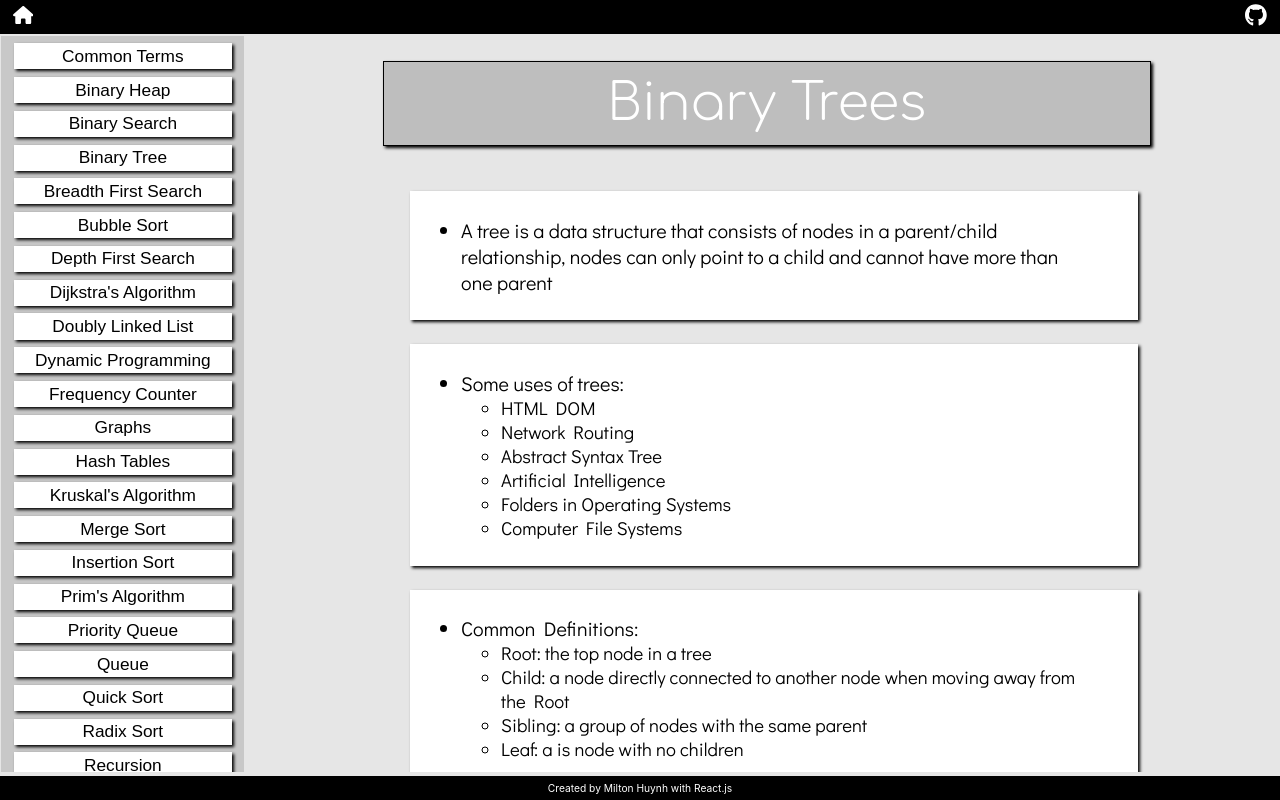
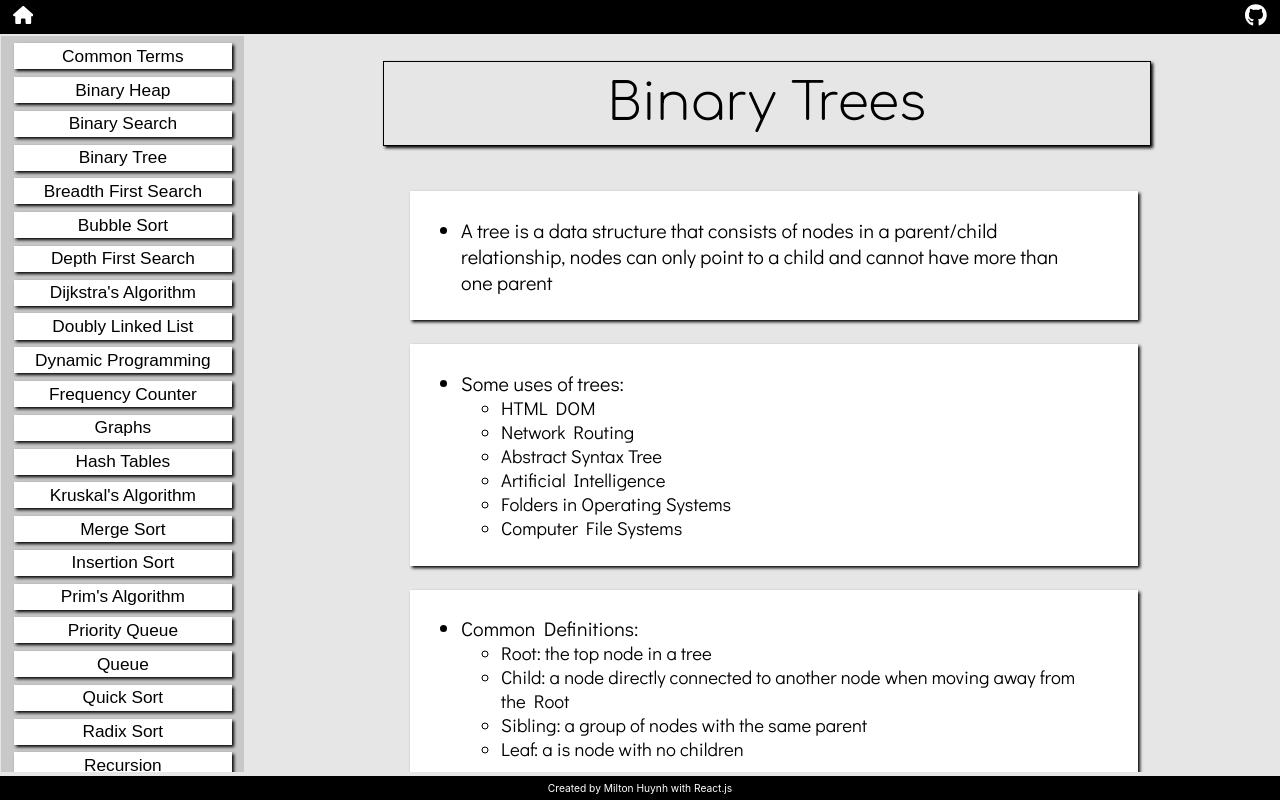
Before and after one commit to miltonhuynh/DSA-guide, a React (Create React App) app in the folder app/: page /DSA-guide/BinaryTree in a window 1280 px wide. Built offline with nearby package versions, Linux system fonts and the light colour scheme; a web font is replaced by a local one.

Commit message:
reduced concept title darkness

```diff
--- a/app/src/App.css
+++ b/app/src/App.css
@@ -110,10 +110,9 @@ body,html {
 }
 
 .Concept_title {
-  color: white;
   text-align: center;
   margin: 2vw 10vw 2vw 10vw;
-  background-color: rgb(190,190,190);
+  background-color: rgb(230,230,230);
   border: 0.3px solid black;
   padding: 1vw;
   font-size: 4vw;
--- a/app/src/Concepts/BinaryTree.js
+++ b/app/src/Concepts/BinaryTree.js
@@ -159,13 +159,14 @@ class BinarySearchTree {
 					</div>
 				</ul>
 				<div class="font-l">JavaScript Implementation</div>
-				<div class="Code">
+				<div class="Code Section">
 					<pre>
 						<code>
 							{implementation}
 						</code>
 					</pre>
 				</div>
+				<div class="Section">
 					<div class="font-l">LeetCode examples</div>
 					<div class="font-m indent">
 							<li><a class="Link-green" href="https://leetcode.com/problems/binary-tree-inorder-traversal/">Binary Tree Inorder Traversal [Easy]</a></li>
@@ -180,5 +181,6 @@ class BinarySearchTree {
 					</div><br/>
 				</div>
       </div>
+    </div>
   )
 }
```
Lines whose indentation alone changed are shown as unchanged.
